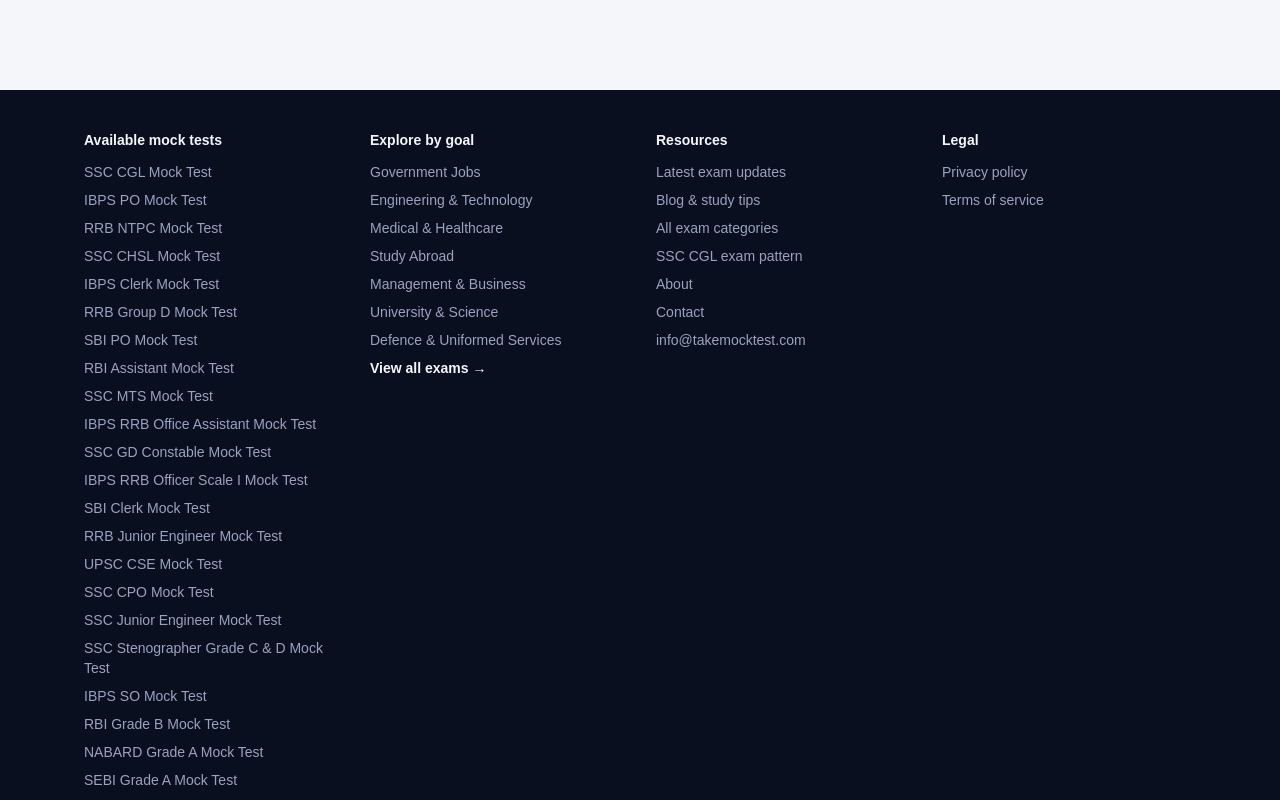
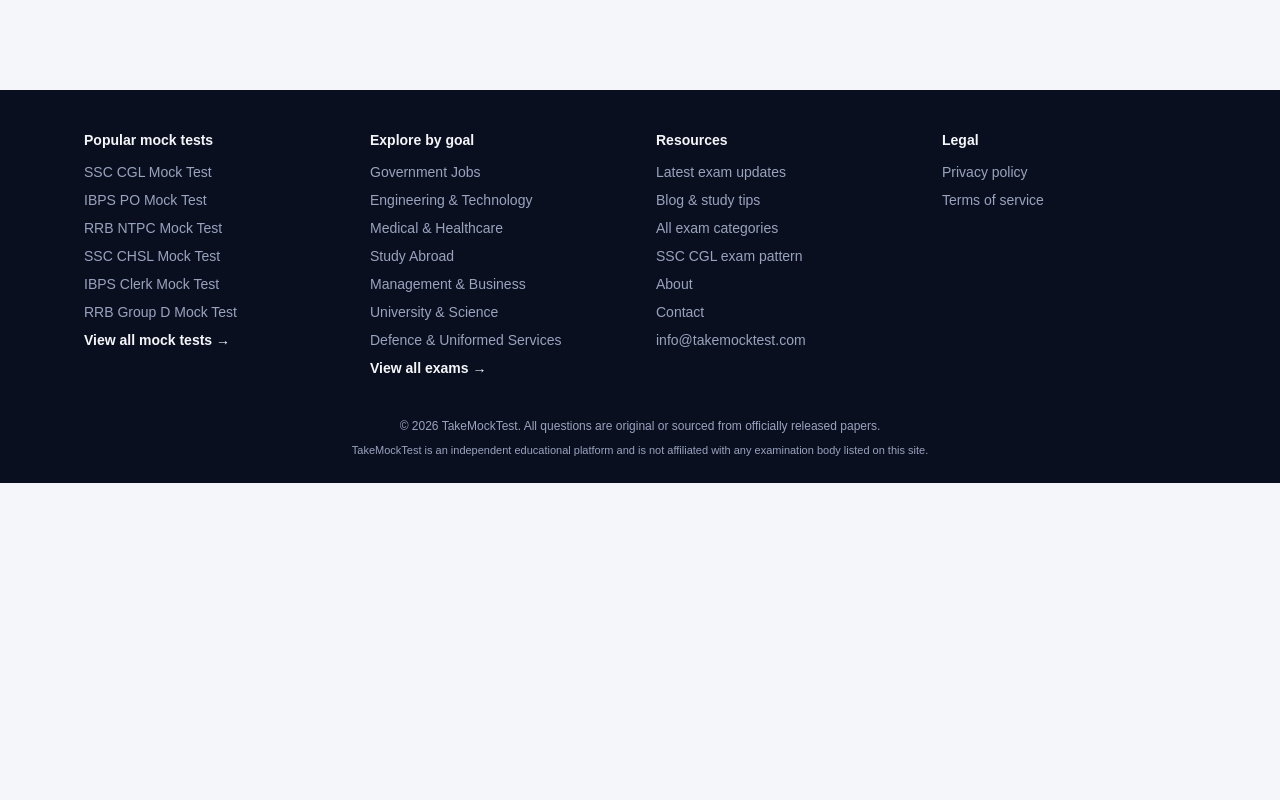
Before and after one commit to workwithprabh/takemocktest, a Next.js app: page /in/exam-updates in a window 1280 px wide. Shown: the part 4280-5080 px from the top of the page. After the commit the page ends 4763 px from the top, so only its background shows below. Built offline with nearby package versions, Linux system fonts and the light colour scheme; a web font is replaced by a local one.

Commit message:
Compact-footer-exam-links

```diff
--- a/src/components/Footer.tsx
+++ b/src/components/Footer.tsx
@@ -3,9 +3,8 @@
 import { EXAM_CATEGORIES } from '@/lib/exam-catalog';
 import { SITE_EMAIL } from '@/lib/schema';
 
-// Footer is the internal-linking workhorse (per the competitor research):
-// every exam + the AdSense-required static pages live here so Google can
-// crawl deep pages from any point on the site.
+// Keep the footer compact; the exam directory remains the crawlable source
+// of truth as the catalogue grows.
 export default function Footer({ country }: { country: string }) {
   const examsWithCheckedTests = EXAM_LIST.filter((exam) => getCheckedTestCount(exam) > 0);
 
@@ -13,13 +12,14 @@
     <footer className="bg-ink-900 mt-16 pb-20 lg:pb-0">
       <div className="max-w-6xl mx-auto px-5 py-10 grid grid-cols-2 lg:grid-cols-4 gap-8 text-sm">
         <div>
-          <h2 className="font-sans font-semibold mb-3 text-ink-50">Available mock tests</h2>
+          <h2 className="font-sans font-semibold mb-3 text-ink-50">Popular mock tests</h2>
           <ul className="space-y-2 text-ink-300">
-            {examsWithCheckedTests.map((exam) => (
+            {examsWithCheckedTests.slice(0, 6).map((exam) => (
               <li key={exam.slug}>
                 <div><Link href={`/${country}/${exam.slug}/mock-test`} className="hover:text-ink-50 transition">{exam.name} Mock Test</Link></div>
               </li>
             ))}
+            <li><Link href={`/${country}/exams`} className="font-semibold text-ink-50 hover:text-ink-300 transition">View all mock tests →</Link></li>
           </ul>
         </div>
         <div>
```
